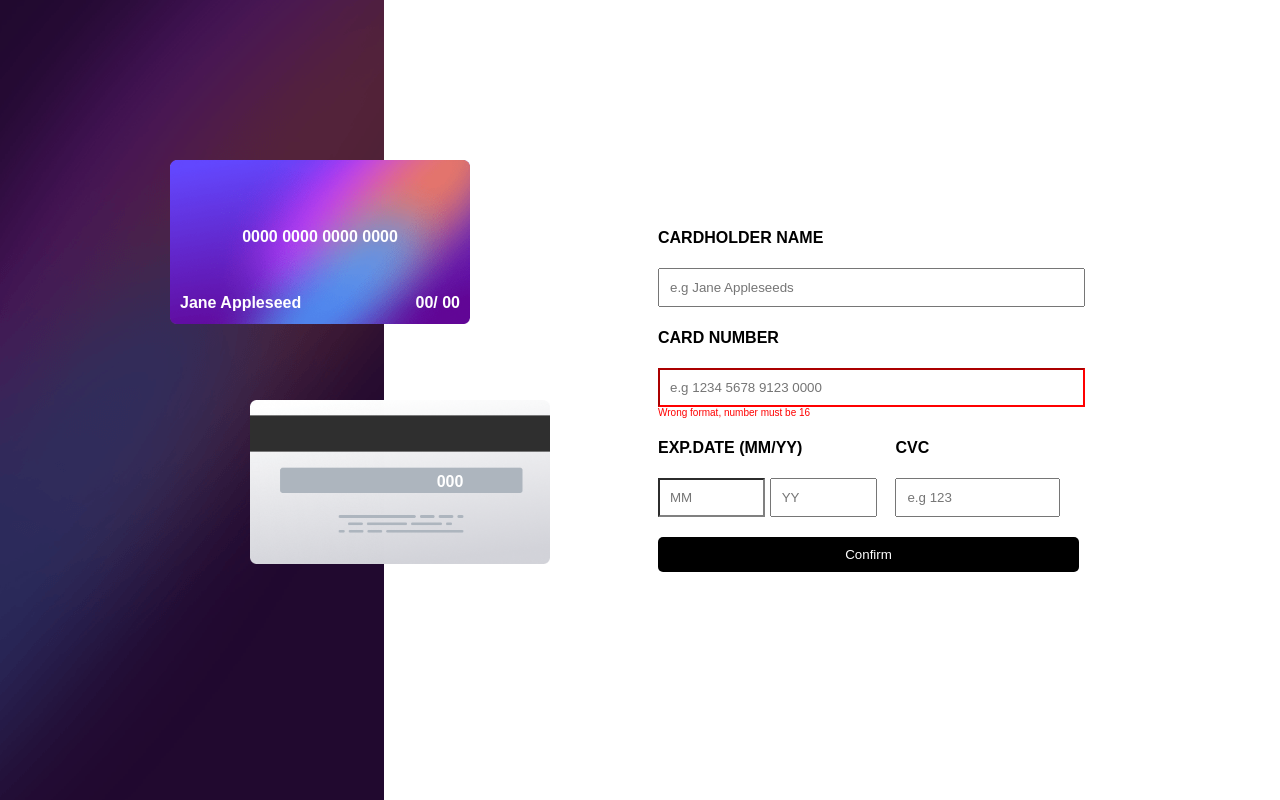
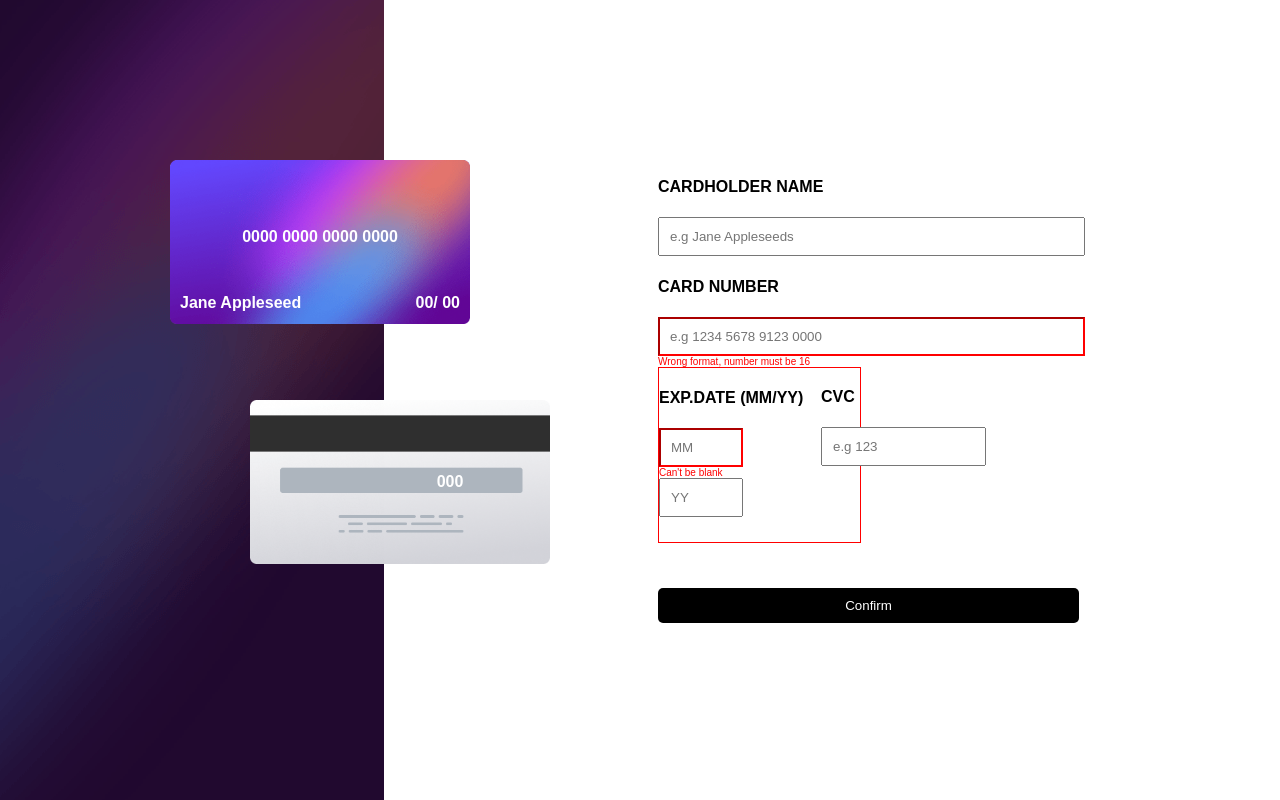
Before and after one commit to NellyFE/Interactive-card, a plain HTML site: page index.html in a window 1280 px wide. Both pictures are taken after a click on the button "Confirm". Drawn offline with Linux system fonts and the light colour scheme.

Commit message:
another commit

```diff
--- a/index.html
+++ b/index.html
@@ -42,7 +42,7 @@
           <div id="firstInput">
             <h4>CARDHOLDER NAME</h4>
             <input
-              type="number"
+              type="text"
               placeholder="e.g Jane Appleseeds"
               id="cardName"
             />
@@ -64,11 +64,11 @@
             <div id="thirdHold1">
               <h4>EXP.DATE (MM/YY)</h4>
               <input
-                min="1"
-                max="12"
-                type="number"
+                type="text"
+                id="cardExp_mm"
                 placeholder="MM"
-                id="cardExp_mm"
+                maxlength="2"
+
               />
               <span id="month-error" class="error-text" style="display: none"
                 >Wrong format, numbers only</span
--- a/script.js
+++ b/script.js
@@ -11,7 +11,6 @@ function validation() {
   const yearValue = parseInt(yearExpValue.value);
   const cvcValue = parseInt(cvcCardValue.value);
 
-
   let isValid = true;
 
   //error message
@@ -20,13 +19,14 @@ function validation() {
   const yearError = document.getElementById("year-error");
 
   const errorMessage = (text) => {
+    cardNumberValue.style.borderColor = "red";
     numberError.style.display = "block";
     numberError.innerText = text;
     isValid = false;
   };
 
   const monthErrorMessage = (texts) => {
-    monthError.style.display = "block";
+    monthError.style.display = "flex";
     monthError.innerText = texts;
     monthExpValue.style.borderColor = "red";
     isValid = false;
@@ -34,7 +34,6 @@ function validation() {
 
   //number validation
   if (isNaN(numberValue) || numberValue.length !== 16) {
-    cardNumberValue.style.borderColor = "red";
     errorMessage("Wrong format, number must be 16 ");
   } else {
     cardNumberValue.style.borderColor = "grey";
@@ -42,10 +41,10 @@ function validation() {
   }
 
   //month exp validation
-  if (monthValue === "") {
-    monthErrorMessage("can't be blank");
-  } else if (monthValue.length > 2) {
-    monthErrorMessage("Wrong format,number must be 2");
+  if (monthExpValue.value.trim() === "") {
+    monthErrorMessage("Can't be blank");
+  } else if (monthValue < 1 || monthValue > 12 || isNaN(monthValue)) {
+    monthErrorMessage("Invalid month");
   } else {
     monthExpValue.style.borderColor = "grey";
     monthError.style.display = "none";
--- a/style.css
+++ b/style.css
@@ -67,6 +67,7 @@ img {
 
 #thirdInput {
   display: flex;
+   padding-bottom: 25px;
 }
 
 .input-box {
@@ -100,6 +101,11 @@ img {
   margin-left: -40px;
 }
 
+#thirdHold1{
+  padding-bottom: 25px;
+    border: 1px solid red;
+}
+
 #confirmBtn {
   width: 94%;
   padding: 10px;
```
